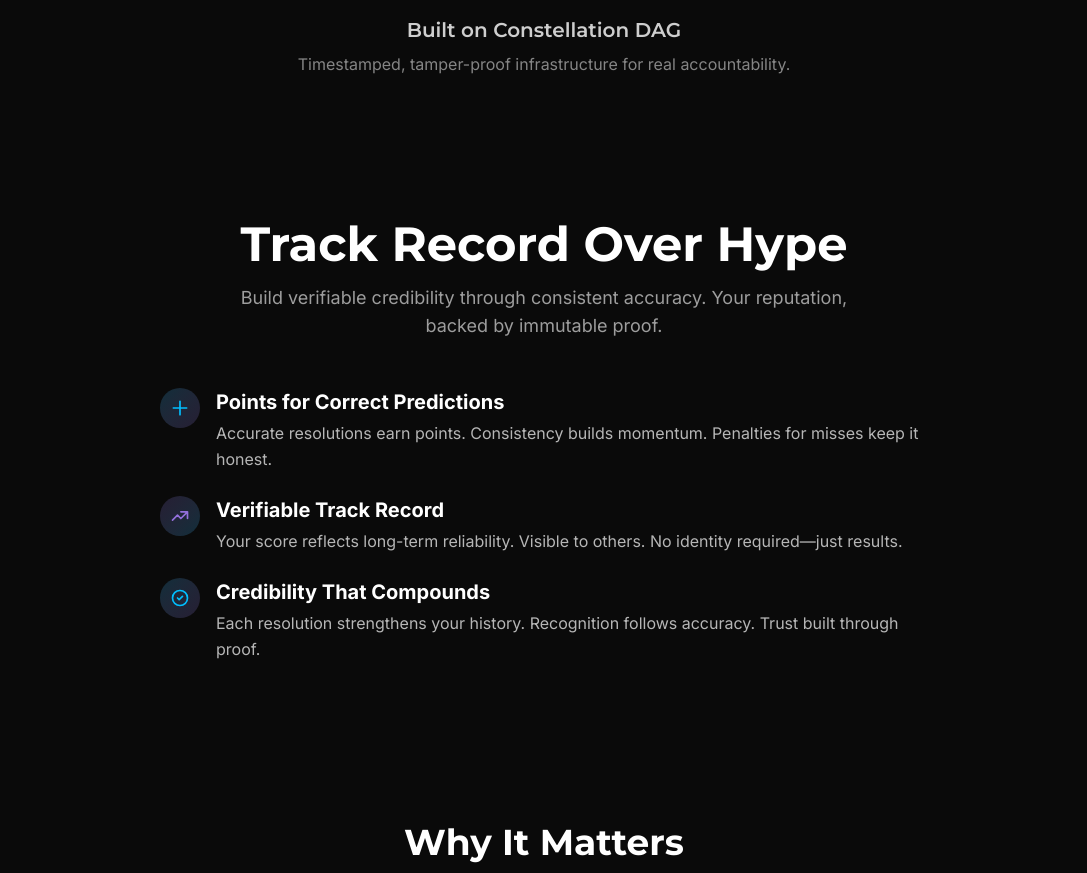
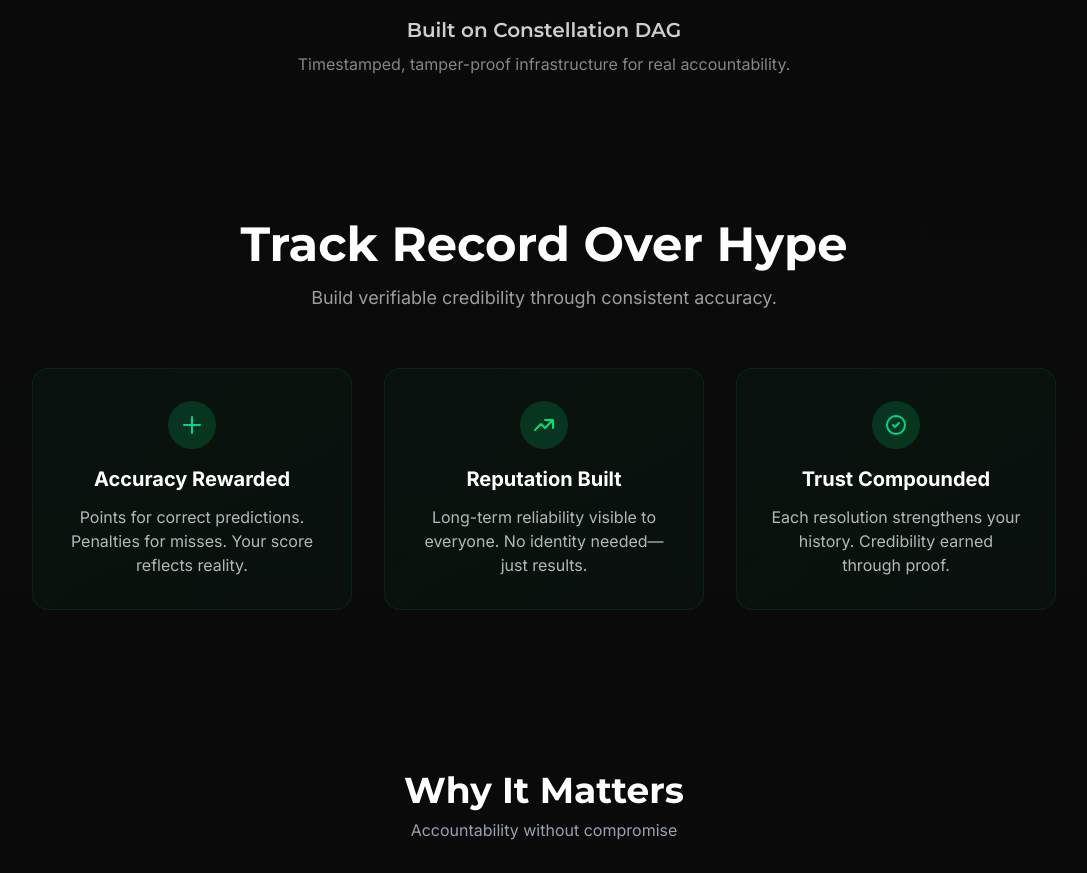
Before and after one commit to Boomchakalala/prooflocker, a Next.js app: page / in a window 1280 px wide. Shown: the part 2180-3053 px from the top of the page, without its empty margins (96-1183 px from the left). Built offline with nearby package versions, Linux system fonts and the light colour scheme; no server answers.

Commit message:
Sandbox autosave

```diff
--- a/src/components/AccountabilityScore.tsx
+++ b/src/components/AccountabilityScore.tsx
@@ -1,62 +1,65 @@
 export default function AccountabilityScore() {
   return (
     <div className="relative z-10 py-16 md:py-24 px-6 bg-[#0a0a0a]">
-      <div className="max-w-5xl mx-auto">
+      {/* Subtle green gradient background */}
+      <div className="absolute inset-0 bg-gradient-to-b from-transparent via-emerald-950/5 to-transparent opacity-50" />
+
+      <div className="max-w-5xl mx-auto relative z-10">
         {/* Heading */}
         <h2 className="text-3xl md:text-5xl font-bold text-center text-white mb-4" style={{ fontFamily: 'var(--font-montserrat)' }}>
           Track Record Over Hype
         </h2>
 
         {/* Subheading */}
-        <p className="text-base md:text-lg text-white/60 text-center max-w-2xl mx-auto mb-12">
-          Build verifiable credibility through consistent accuracy. Your reputation, backed by immutable proof.
+        <p className="text-base md:text-lg text-white/60 text-center max-w-2xl mx-auto mb-14">
+          Build verifiable credibility through consistent accuracy.
         </p>
 
-        {/* Three Tight Bullets */}
-        <div className="max-w-3xl mx-auto space-y-6">
-          {/* Points System */}
-          <div className="flex gap-4 items-start">
-            <div className="w-10 h-10 rounded-full bg-gradient-to-br from-[#00bfff]/20 to-[#9370db]/20 flex items-center justify-center flex-shrink-0">
-              <svg className="w-5 h-5 text-[#00bfff]" fill="none" stroke="currentColor" viewBox="0 0 24 24">
+        {/* Three Compact Pillars */}
+        <div className="grid grid-cols-1 md:grid-cols-3 gap-6 lg:gap-8">
+          {/* Pillar 1 */}
+          <div className="bg-gradient-to-br from-emerald-600/5 via-green-600/5 to-emerald-700/5 border border-emerald-500/10 hover:border-emerald-400/20 rounded-2xl p-6 lg:p-8 transition-all duration-300 hover:shadow-lg text-center">
+            <div className="flex justify-center mb-4">
+              <div className="w-12 h-12 rounded-full bg-gradient-to-br from-emerald-500/20 to-green-500/20 flex items-center justify-center">
+                <svg className="w-6 h-6 text-emerald-400" fill="none" stroke="currentColor" viewBox="0 0 24 24">
                   <path strokeLinecap="round" strokeLinejoin="round" strokeWidth={2} d="M12 4v16m8-8H4" />
                 </svg>
               </div>
-            <div>
-              <h3 className="text-lg md:text-xl font-bold text-white mb-1">Points for Correct Predictions</h3>
-              <p className="text-sm md:text-base text-white/70 leading-relaxed">
-                Accurate resolutions earn points. Consistency builds momentum. Penalties for misses keep it honest.
+            </div>
+            <h3 className="text-lg md:text-xl font-bold text-white mb-3">Accuracy Rewarded</h3>
+            <p className="text-sm md:text-base text-white/70">
+              Points for correct predictions. Penalties for misses. Your score reflects reality.
             </p>
           </div>
-          </div>
 
-          {/* Reputation Growth */}
-          <div className="flex gap-4 items-start">
-            <div className="w-10 h-10 rounded-full bg-gradient-to-br from-[#9370db]/20 to-[#00bfff]/20 flex items-center justify-center flex-shrink-0">
-              <svg className="w-5 h-5 text-[#9370db]" fill="none" stroke="currentColor" viewBox="0 0 24 24">
+          {/* Pillar 2 */}
+          <div className="bg-gradient-to-br from-emerald-600/5 via-green-600/5 to-emerald-700/5 border border-emerald-500/10 hover:border-emerald-400/20 rounded-2xl p-6 lg:p-8 transition-all duration-300 hover:shadow-lg text-center">
+            <div className="flex justify-center mb-4">
+              <div className="w-12 h-12 rounded-full bg-gradient-to-br from-green-500/20 to-emerald-500/20 flex items-center justify-center">
+                <svg className="w-6 h-6 text-green-400" fill="none" stroke="currentColor" viewBox="0 0 24 24">
                   <path strokeLinecap="round" strokeLinejoin="round" strokeWidth={2} d="M13 7h8m0 0v8m0-8l-8 8-4-4-6 6" />
                 </svg>
               </div>
-            <div>
-              <h3 className="text-lg md:text-xl font-bold text-white mb-1">Verifiable Track Record</h3>
-              <p className="text-sm md:text-base text-white/70 leading-relaxed">
-                Your score reflects long-term reliability. Visible to others. No identity required—just results.
+            </div>
+            <h3 className="text-lg md:text-xl font-bold text-white mb-3">Reputation Built</h3>
+            <p className="text-sm md:text-base text-white/70">
+              Long-term reliability visible to everyone. No identity needed—just results.
             </p>
           </div>
-          </div>
 
-          {/* Accountability History */}
-          <div className="flex gap-4 items-start">
-            <div className="w-10 h-10 rounded-full bg-gradient-to-br from-[#00bfff]/20 to-[#9370db]/20 flex items-center justify-center flex-shrink-0">
-              <svg className="w-5 h-5 text-[#00bfff]" fill="none" stroke="currentColor" viewBox="0 0 24 24">
+          {/* Pillar 3 */}
+          <div className="bg-gradient-to-br from-emerald-600/5 via-green-600/5 to-emerald-700/5 border border-emerald-500/10 hover:border-emerald-400/20 rounded-2xl p-6 lg:p-8 transition-all duration-300 hover:shadow-lg text-center">
+            <div className="flex justify-center mb-4">
+              <div className="w-12 h-12 rounded-full bg-gradient-to-br from-emerald-500/20 to-green-500/20 flex items-center justify-center">
+                <svg className="w-6 h-6 text-emerald-400" fill="none" stroke="currentColor" viewBox="0 0 24 24">
                   <path strokeLinecap="round" strokeLinejoin="round" strokeWidth={2} d="M9 12l2 2 4-4m6 2a9 9 0 11-18 0 9 9 0 0118 0z" />
                 </svg>
               </div>
-            <div>
-              <h3 className="text-lg md:text-xl font-bold text-white mb-1">Credibility That Compounds</h3>
-              <p className="text-sm md:text-base text-white/70 leading-relaxed">
-                Each resolution strengthens your history. Recognition follows accuracy. Trust built through proof.
+            </div>
+            <h3 className="text-lg md:text-xl font-bold text-white mb-3">Trust Compounded</h3>
+            <p className="text-sm md:text-base text-white/70">
+              Each resolution strengthens your history. Credibility earned through proof.
             </p>
-            </div>
           </div>
         </div>
       </div>
```
Lines whose indentation alone changed are shown as unchanged.
